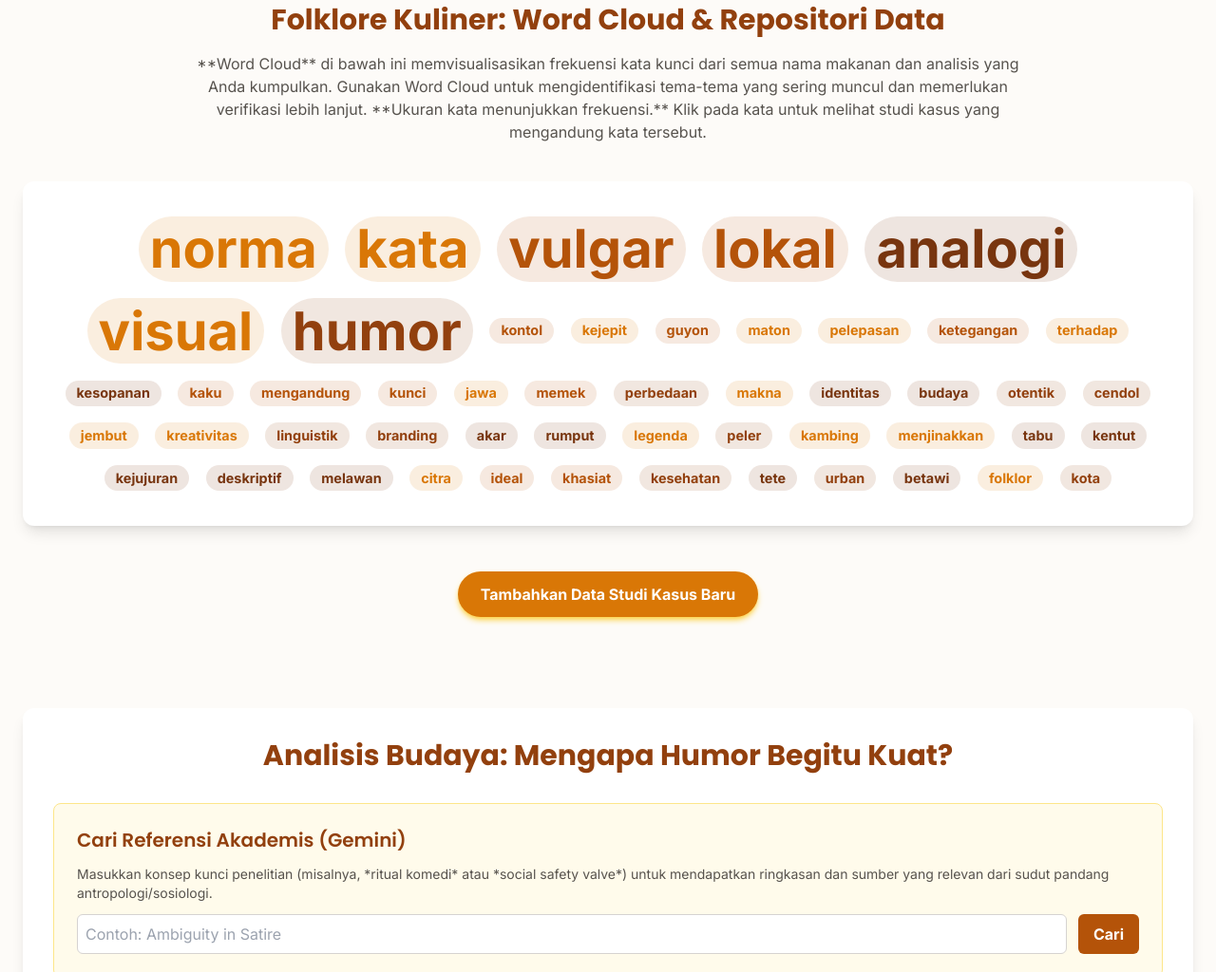
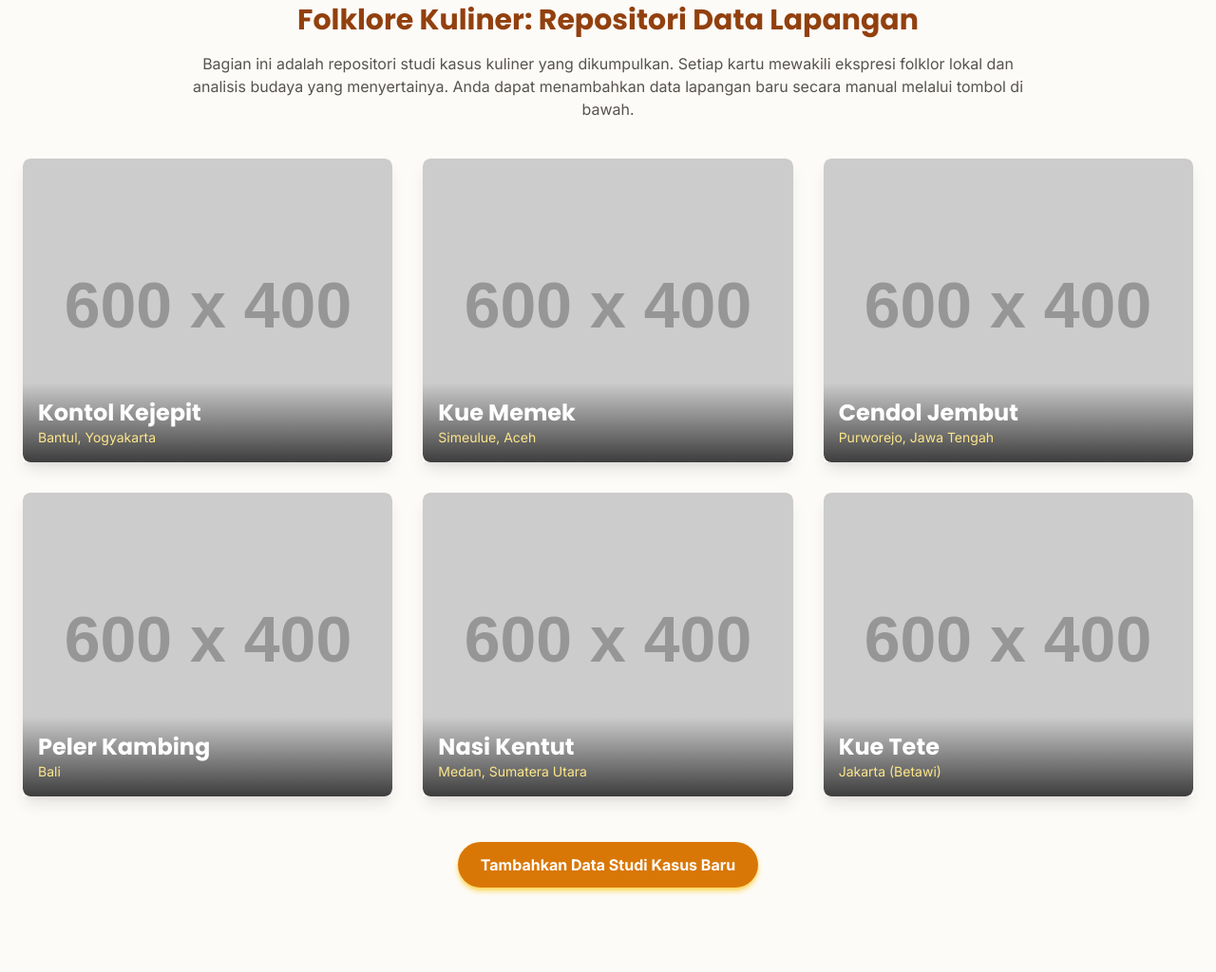
Before and after one commit to citrapricylia-am/web-humor---resistensi, a plain HTML site: page index.html in a window 1280 px wide. Shown: the part 1197-2221 px from the top of the page at 95% size. Drawn offline with nearby package versions, Linux system fonts and the light colour scheme; placeholder pictures from the web are drawn by us.

Commit message:
Update index.html

```diff
--- a/index.html
+++ b/index.html
@@ -10,7 +10,7 @@
     <link rel="preconnect" href="https://fonts.gstatic.com" crossorigin>
     <link href="https://fonts.googleapis.com/css2?family=Inter:wght@400;600;700&family=Poppins:wght@600;700&display=swap" rel="stylesheet">
     <style>
-        body{
+        body {
             font-family: 'Inter', sans-serif;
             background-color: #FDFBF8;
             color: #38332E;
@@ -27,7 +27,43 @@
             border-bottom-color: #D97706;
         }
 
-        /* Chart Container */
+        /* START: Flip Card Correction */
+        .card-wrapper {
+            perspective: 1000px;
+            height: 100%;
+        }
+        .card {
+            position: relative;
+            width: 100%;
+            height: 100%;
+            transform-style: preserve-3d;
+            transition: transform 0.6s;
+            cursor: pointer;
+            box-shadow: 0 10px 15px -3px rgba(0, 0, 0, 0.1), 0 4px 6px -2px rgba(0, 0, 0, 0.05);
+        }
+        .card.is-flipped {
+            transform: rotateY(180deg);
+        }
+        .card-face, .card-back {
+            position: absolute;
+            top: 0;
+            left: 0;
+            width: 100%;
+            height: 100%;
+            backface-visibility: hidden;
+            -webkit-backface-visibility: hidden;
+            border-radius: 0.5rem;
+        }
+        .card-back {
+            transform: rotateY(180deg);
+            display: flex;
+            flex-direction: column;
+            justify-content: space-between;
+            overflow-y: auto;
+            padding: 1.5rem;
+        }
+        /* END: Flip Card Correction */
+
         .chart-container {
             position: relative;
             width: 100%;
@@ -42,40 +78,16 @@
                 height: 500px;
             }
         }
-
-        /* Word Cloud Styling */
-        .word-cloud-container-new {
-            display: flex; /* Menggunakan flex untuk tata letak yang lebih fleksibel */
-            flex-wrap: wrap; /* Memungkinkan wrapping kata */
-            justify-content: center;
-            align-items: center;
-            align-content: center;
-            gap: 0.5rem; /* Mengurangi jarak antar kata */
-        }
-        .word-cloud-word {
-            display: inline-block;
-            margin: 0.3rem; /* Menyesuaikan margin */
-            padding: 0.4rem 0.75rem;
-            border-radius: 9999px;
-            transition: all 0.3s;
-            cursor: pointer;
-            line-height: 1; /* Penting untuk kerapatan */
-            font-weight: 700;
-        }
-        .word-cloud-word:hover {
-            opacity: 0.9;
-            transform: scale(1.1);
-        }
     </style>
 </head>
 <body class="bg-[#FDFBF8] text-stone-800">
 
 <!-- Chosen Palette: Warm Earth Tones -->
-<!-- Application Structure Plan: Saya merancang aplikasi ini sebagai sebuah narasi tunggal yang dapat digulir (single-page scrollable narrative) untuk memandu pengguna dari konsep umum ke studi kasus spesifik. Strukturnya adalah: 1) Pengantar Konseptual, 2) Studi Kasus Ikonik (Warkop DKI) dengan visualisasi data untuk menunjukkan konteks, 3) Repositori Data Kuliner (Word Cloud) untuk visualisasi frekuensi kata kunci, dan 4) Analisis Sintetis. Word Cloud menggantikan galeri kartu untuk memungkinkan verifikasi data mentah secara tematik. Navigasi sticky memfasilitasi akses cepat ke setiap bagian tematik. -->
+<!-- Application Structure Plan: Saya merancang aplikasi ini sebagai sebuah narasi tunggal yang dapat digulir (single-page scrollable narrative) untuk memandu pengguna dari konsep umum ke studi kasus spesifik. Strukturnya adalah: 1) Pengantar Konseptual, 2) Studi Kasus Ikonik (Warkop DKI) dengan visualisasi data untuk menunjukkan konteks, 3) Eksplorasi Humor Keseharian (Kuliner) dalam bentuk galeri interaktif untuk mendorong penemuan, dan 4) Analisis Sintetis. Struktur ini dipilih karena paling efektif untuk menceritakan sebuah kisah budaya yang kompleks secara linear namun interaktif, memungkinkan pengguna memahami lapisan-lapisan makna tanpa kewalahan. Navigasi sticky memfasilitasi akses cepat ke setiap bagian tematik. -->
 <!-- Visualization & Content Choices:
 1. Info: Kritik sosial Warkop DKI selama era Orde Baru. Goal: Menunjukkan korelasi antara karya Warkop dan konteks politik. Viz/Presentation: Bar chart (Chart.js/Canvas) yang memetakan jumlah film Warkop per tahun di atas garis waktu peristiwa penting Orde Baru. Interaction: Tooltip pada bar chart akan menampilkan detail film dan kritik yang relevan. Justification: Visualisasi ini lebih berdampak daripada daftar teks, secara langsung mengaitkan output kreatif dengan tekanan politik.
-2. Info: Nama-nama makanan Indonesia yang provokatif dan analisisnya. Goal: Memvisualisasikan frekuensi tema dan kata kunci dari data mentah untuk verifikasi awal. Viz/Presentation: Word Cloud (HTML/CSS/JS) dengan tata letak flexbox yang rapat. Interaction: Ukuran kata menunjukkan frekuensi. Mengklik kata akan menampilkan detail mentah dari kata tersebut. Justification: Word Cloud adalah metode terbaik untuk eksplorasi tema data kualitatif yang masih mentah, jauh lebih baik daripada kartu atau daftar saat verifikasi diperlukan.
-3. Info: Konsep teoritis dan analisis. Goal: Menyajikan argumen akademis. Viz/Presentation: Blok teks terstruktur dengan kutipan yang menonjol (HTML/Tailwind) dan pencarian referensi via Gemini API. Justification: Memastikan keterbacaan dan fokus pada konten analitis yang padat. -->
+2. Info: Nama-nama makanan Indonesia yang provokatif. Goal: Mengorganisir dan menampilkan berbagai contoh ekspresi folklor yang tersembunyi. Viz/Presentation: Galeri kartu interaktif (HTML/CSS/JS). Interaction: Mengklik kartu akan membaliknya ('flip') untuk menampilkan asal-usul, deskripsi, dan analisis budaya nama tersebut. Justification: Mendorong eksplorasi dan rasa ingin tahu pengguna dengan cara yang bersih dan terorganisir, lebih efektif daripada daftar panjang atau peta yang rumit untuk data kualitatif ini.
+3. Info: Konsep teoritis dan analisis. Goal: Menyajikan argumen akademis. Viz/Presentation: Blok teks terstruktur dengan kutipan yang menonjol (HTML/Tailwind). Interaction: Navigasi internal via tautan. Justification: Memastikan keterbacaan dan fokus pada konten analitis yang padat. -->
 <!-- CONFIRMATION: NO SVG graphics used. NO Mermaid JS used. -->
 
     <header class="bg-white/80 backdrop-blur-md sticky top-0 z-50 shadow-sm">
@@ -119,18 +131,11 @@
         </section>
 
         <section id="kuliner" class="mb-24">
-            <h2 class="text-3xl font-bold text-center mb-4 text-amber-800">Folklore Kuliner: Word Cloud & Repositori Data</h2>
+            <h2 class="text-3xl font-bold text-center mb-4 text-amber-800">Folklore Kuliner: Repositori Data Lapangan</h2>
             <p class="text-base text-center max-w-4xl mx-auto text-stone-600 mb-10">
-                **Word Cloud** di bawah ini memvisualisasikan frekuensi kata kunci dari semua nama makanan dan analisis yang Anda kumpulkan. Gunakan Word Cloud untuk mengidentifikasi tema-tema yang sering muncul dan memerlukan verifikasi lebih lanjut. **Ukuran kata menunjukkan frekuensi.** Klik pada kata untuk melihat studi kasus yang mengandung kata tersebut.
+                Bagian ini adalah repositori studi kasus kuliner yang dikumpulkan. Setiap kartu mewakili ekspresi folklor lokal dan analisis budaya yang menyertainya. Anda dapat menambahkan data lapangan baru secara manual melalui tombol di bawah.
             </p>
-
-            <div id="word-cloud-container" class="word-cloud-container-new bg-white p-8 rounded-xl shadow-lg min-h-[300px]">
-                <!-- Word Cloud akan dirender di sini -->
-            </div>
-
-            <div id="word-detail-output" class="mt-8 p-4 bg-stone-100 rounded-lg text-sm text-stone-700 hidden">
-                <h4 class="font-bold text-amber-800 mb-2">Detail Studi Kasus yang Mengandung Kata Kunci "<span id="detail-word" class="text-amber-600"></span>"</h4>
-                <ul id="detail-list" class="list-disc list-inside space-y-1"></ul>
+            <div id="food-gallery" class="grid grid-cols-1 sm:grid-cols-2 lg:grid-cols-3 gap-8">
             </div>
 
             <!-- Fitur Manual Input Repositori -->
@@ -205,12 +210,12 @@
                     <textarea id="input-desc" rows="2" required class="mt-1 block w-full p-2 border border-stone-300 rounded-md"></textarea>
                 </div>
                 <div>
-                    <label for="input-analysis" class="block text-sm font-medium text-stone-700">Analisis Antropologis/Budaya (Sertakan kata kunci penting)</label>
+                    <label for="input-analysis" class="block text-sm font-medium text-stone-700">Analisis Antropologis/Budaya</label>
                     <textarea id="input-analysis" rows="3" required class="mt-1 block w-full p-2 border border-stone-300 rounded-md"></textarea>
                 </div>
                 <div class="flex justify-end space-x-3 pt-4">
                     <button type="button" id="close-modal-btn" class="px-4 py-2 text-stone-600 bg-stone-100 hover:bg-stone-200 rounded-md transition">Batal</button>
-                    <button type="submit" class="px-4 py-2 bg-amber-600 text-white hover:bg-amber-700 rounded-md transition">Tambahkan Data</button>
+                    <button type="submit" class="px-4 py-2 bg-amber-600 text-white hover:bg-amber-700 rounded-md transition">Tambahkan ke Repositori</button>
                 </div>
             </form>
         </div>
@@ -224,9 +229,10 @@
         const API_KEY = "";
         const API_URL_TEXT = `https://generativelanguage.googleapis.com/v1beta/models/gemini-2.5-flash-preview-05-20:generateContent?key=${API_KEY}`;
 
-        // Fungsi utilitas untuk fetch API
+        // Fungsi untuk menunda eksekusi (untuk exponential backoff)
         const sleep = (ms) => new Promise(resolve => setTimeout(resolve, ms));
 
+        // Fungsi untuk melakukan fetch dengan exponential backoff
         async function fetchWithRetry(url, options, maxRetries = 5) {
             for (let i = 0; i < maxRetries; i++) {
                 try {
@@ -248,7 +254,8 @@
             }
         }
 
-        // FUNGSI GEMINI (PENCARIAN REFERENSI)
+        // FUNGSI UTAMA UNTUK FITUR GEMINI (PENCARIAN REFERENSI TETAP)
+
         async function searchAcademicReferences() {
             const queryInput = document.getElementById('ref-query');
             const outputDiv = document.getElementById('ref-output');
@@ -329,19 +336,115 @@
             }
         }
 
-        // DATA REPOSITORI DAN FUNGSI WORD CLOUD
+        // FUNGSI UTAMA UNTUK FITUR REPOSITORI MANUAL
 
         const foodData = [
-            { name: "Kontol Kejepit", origin: "Bantul", description: "Kue tradisional berbentuk vulgar.", analysis: "Guyon maton, pelepasan ketegangan terhadap norma kesopanan yang kaku. Mengandung kata kunci: vulgar, Jawa, norma." },
-            { name: "Kue Memek", origin: "Simeulue", description: "Bubur ketan pisang.", analysis: "Perbedaan makna kata, identitas budaya lokal, otentik." },
-            { name: "Cendol Jembut", origin: "Purworejo", description: "Es dawet hitam di bawah jembatan butuh.", analysis: "Kreativitas linguistik, branding akar rumput, legenda lokal." },
-            { name: "Peler Kambing", origin: "Bali", description: "Jajanan singkong gula merah.", analysis: "Analogi visual vulgar, menjinakkan tabu, humor." },
-            { name: "Nasi Kentut", origin: "Medan", description: "Nasi dimasak dengan daun sembukan.", analysis: "Kejujuran deskriptif, melawan citra ideal, khasiat kesehatan." },
-            { name: "Kue Tete", origin: "Jakarta", description: "Kue Ape Betawi.", analysis: "Humor urban Betawi, analogi visual, folklor kota." }
+            {
+                name: "Kontol Kejepit",
+                origin: "Bantul, Yogyakarta",
+                image: "https://placehold.co/600x400/F59E0B/333?text=Kue+Jepit+Kacang+Hijau",
+                description: "Kue tradisional berwarna coklat muda dengan isian kacang hijau atau enten-enten kelapa. Namanya berasal dari bentuknya yang mirip alat kelamin pria ('kontol') yang seolah 'kejepit' saat proses pembuatannya.",
+                analysis: "Penamaan ini adalah bentuk 'guyon maton' (candaan sopan) khas Jawa. Dengan menamai sesuatu yang sakral (makanan) dengan nama vulgar, terjadi pelepasan ketegangan terhadap norma kesopanan yang kaku."
+            },
+            {
+                name: "Kue Memek",
+                origin: "Simeulue, Aceh",
+                image: "https://placehold.co/600x400/D97706/333?text=Bubur+Ketan+Pisang",
+                description: "Bubur atau penganan yang terbuat dari beras ketan, pisang, dan santan. Nama 'memek' berasal dari kata 'mamemek' dalam bahasa setempat yang artinya mengunyah atau menggigit. Telah diakui sebagai Warisan Budaya Takbenda.",
+                analysis: "Contoh bagaimana sebuah kata bisa memiliki makna berbeda tergantung konteks budaya. Meskipun terdengar tabu di luar Simeulue, nama ini adalah deskripsi proses dan bagian dari identitas lokal yang otentik."
+            },
+            {
+                name: "Cendol Jembut",
+                origin: "Purworejo, Jawa Tengah",
+                image: "https://placehold.co/600x400/B45309/333?text=Dawet+Hitam+Purworejo",
+                description: "Es cendol dawet hitam yang dijual di bawah jembatan butuh ('Jembut'). Awalnya hanya dikenal sebagai Dawet Ireng, nama 'Jembut' menjadi populer sebagai akronim lokasi yang jenaka dan mudah diingat.",
+                analysis: "Ini adalah contoh kreativitas linguistik dan 'branding' akar rumput. Akronim yang provokatif membuat produk ini menonjol dan menjadi legenda lokal, menunjukkan kekuatan humor dalam pemasaran informal."
+            },
+            {
+                name: "Peler Kambing",
+                origin: "Bali",
+                image: "https://placehold.co/600x400/92400E/333?text=Jajanan+Singkong+Gula+Merah",
+                description: "Jajanan pasar dari singkong parut yang dicampur gula merah, dibentuk lonjong, lalu direbus. Nama ini merujuk pada bentuknya yang dianggap mirip testis kambing.",
+                analysis: "Sama seperti Kontol Kejepit, penamaan ini menggunakan analogi visual yang vulgar untuk menciptakan humor. Ini adalah cara masyarakat 'menjinakkan' hal-hal tabu dengan membawanya ke ranah sehari-hari seperti makanan."
+            },
+            {
+                name: "Nasi Kentut",
+                origin: "Medan, Sumatera Utara",
+                image: "https://placehold.co/600x400/78350F/333?text=Nasi+Daun+Sembukan",
+                description: "Nasi yang dimasak dengan daun sembukan (Paederia foetida), yang memiliki aroma khas seperti kentut saat diremas. Daun ini dipercaya memiliki khasiat untuk melancarkan pencernaan.",
+                analysis: "Di sini, nama yang tidak biasa justru berfungsi sebagai penanda khasiat dan keunikan bahan. Humor muncul dari kejujuran deskriptif yang melawan citra ideal makanan yang seharusnya selalu 'harum' dan 'sedap'."
+            },
+             {
+                name: "Kue Tete",
+                origin: "Jakarta (Betawi)",
+                image: "https://placehold.co/600x400/CA8A04/333?text=Kue+Ape+Betawi",
+                description: "Kue Ape atau 'kue tete' adalah jajanan khas Betawi yang berbentuk lingkaran dengan bagian tengah yang menonjol dan lembut, dikelilingi oleh pinggiran yang renyah. Bentuknya yang dianggap menyerupai payudara ('tete') membuatnya mendapat julukan tersebut.",
+                analysis: "Penamaan ini adalah cerminan dari humor urban Betawi yang ceplas-ceplos dan berbasis pada analogi visual. Ini menunjukkan bagaimana kehidupan kota yang dinamis juga menghasilkan folklornya sendiri yang unik dan sedikit nakal."
+            }
         ];
 
-        // Stopwords (kata-kata umum yang diabaikan dalam Word Cloud)
-        const stopWords = new Set(['yang', 'dari', 'dan', 'dengan', 'di', 'adalah', 'ini', 'sebagai', 'pada', 'atau', 'untuk', 'itu', 'cara', 'ke', 'untuk', 'bahwa', 'suatu', 'oleh', 'tentang', 'serta', 'bagian', 'dalam', 'mereka', 'saja', 'juga', 'agar', 'bisa', 'saat', 'para', 'sebuah', 'hingga', 'kue', 'nasi', 'bubur', 'es']);
+        function createFoodCardHTML(food) {
+            const isNew = food.isNew ? ' (Data Manual)' : '';
+            const imagePlaceholder = food.image || `https://placehold.co/600x400/3B82F6/EEE?text=${food.name.replace(/ /g, '+')}`; // Placeholder biru untuk data baru
+
+            return `
+                <div class="card-wrapper h-80">
+                    <div class="card w-full h-full">
+                        <div class="card-face relative w-full h-full overflow-hidden">
+                            <img src="${imagePlaceholder}" alt="${food.name}" class="w-full h-full object-cover rounded-lg">
+                            <div class="absolute bottom-0 left-0 w-full p-4 bg-gradient-to-t from-black/70 to-transparent rounded-b-lg">
+                                <h3 class="text-white text-2xl font-bold">${food.name}${isNew}</h3>
+                                <p class="text-amber-200 text-sm">${food.origin}</p>
+                            </div>
+                        </div>
+                        <div class="card-back absolute w-full h-full bg-white flex flex-col justify-between rounded-lg">
+                            <div class="p-6 overflow-y-auto flex-grow">
+                                <h4 class="font-bold text-lg text-amber-800">${food.name}</h4>
+                                <p class="text-sm text-stone-600 mt-2">${food.description}</p>
+                                <p class="text-sm text-stone-700 mt-4 italic border-l-4 border-amber-500 pl-3"><strong>Analisis:</strong> ${food.analysis}</p>
+                            </div>
+                            <p class="text-xs text-center text-stone-400 p-2 border-t">Klik untuk kembali</p>
+                        </div>
+                    </div>
+                </div>
+            `;
+        }
+
+        function renderFoodCards(data) {
+            const gallery = document.getElementById('food-gallery');
+            // Clear existing content and render all data
+            gallery.innerHTML = '';
+            data.forEach(food => {
+                gallery.innerHTML += createFoodCardHTML(food);
+            });
+
+            document.querySelectorAll('.card').forEach(card => {
+                card.addEventListener('click', function() {
+                    this.classList.toggle('is-flipped');
+                });
+            });
+        }
+
+        function addNewFoodCase(event) {
+            event.preventDefault();
+
+            const newFood = {
+                name: document.getElementById('input-name').value,
+                origin: document.getElementById('input-origin').value,
+                description: document.getElementById('input-desc').value,
+                analysis: document.getElementById('input-analysis').value,
+                isNew: true, // Marker bahwa data ini diinput manual
+                image: `https://placehold.co/600x400/3B82F6/EEE?text=${document.getElementById('input-name').value.replace(/ /g, '+')}` // Placeholder biru
+            };
+
+            foodData.push(newFood);
+            renderFoodCards(foodData); // Re-render seluruh galeri
+
+            // Close modal and reset form
+            document.getElementById('data-modal').classList.add('hidden');
+            document.getElementById('data-modal').classList.remove('flex');
+            document.getElementById('new-food-form').reset();
+        }
 
         function generateWordCloud(data) {
             const wordFrequencies = {};
@@ -364,101 +467,41 @@
                 }
             });
 
-            // Urutkan dan batasi jumlah kata yang ditampilkan
-            const sortedWords = Object.entries(wordFrequencies).sort(([, a], [, b]) => b - a).slice(0, 50);
-
-            if (sortedWords.length === 0) {
-                container.innerHTML = '<p class="text-stone-500 text-lg">Tidak ada kata kunci yang cukup untuk membuat Word Cloud. Tambahkan data studi kasus.</p>';
-                return;
-            }
-
-            // Tentukan skala ukuran font
-            const maxCount = sortedWords[0][1];
-            const minCount = sortedWords.length > 1 ? sortedWords[sortedWords.length - 1][1] : maxCount;
-            const maxFontSize = 3.5; // rem
-            const minFontSize = 0.9; // rem
-
-            // Palet warna yang lebih tematik
-            const colors = ['#D97706', '#B45309', '#92400E', '#78350F'];
-
-            sortedWords.forEach(([word, count]) => {
-                // Hitung ukuran font secara linier
-                let size = minFontSize;
-                if (maxCount !== minCount) {
-                     size = minFontSize + (maxFontSize - minFontSize) * ((count - minCount) / (maxCount - minCount) || 0);
-                } else if (maxCount > 0) {
-                     size = (maxFontSize + minFontSize) / 2;
+            // Buat Word Cloud
+            const wordCloud = new WordCloud(container, {
+                list: Object.entries(wordFrequencies),
+                gridSize: Math.round(16 * container.offsetWidth / 1024),
+                weightFactor: 1,
+                fontFamily: 'Inter',
+                color: 'random-dark',
+                backgroundColor: '#FDFBF8',
+                rotateRatio: 0.3,
+                rotationSteps: 2,
+                drawOutOfBound: false,
+                shuffle: true,
+                shape: 'circle',
+                ellipticity: 0.65,
+                minRotation: -0.25,
+                maxRotation: 0.25,
+                minSize: 10,
+                maxSize: 100,
+                minWeight: 1,
+                maxWeight: 10,
+                clearCanvas: true,
+                hover: function(item, dimension, event) {
+                    container.style.cursor = 'pointer';
+                },
+                click: function(item, dimension, event) {
+                    console.log(item);
+                },
+                onWordCloudRendered: function() {
+                    container.style.cursor = 'default';
                 }
-
-                const color = colors[Math.floor(Math.random() * colors.length)];
-                const bgColor = color + '20'; // Opacity 20
-
-                const wordElement = document.createElement('span');
-                wordElement.className = 'word-cloud-word';
-                wordElement.textContent = word;
-                wordElement.style.fontSize = `${size}rem`;
-                wordElement.style.backgroundColor = bgColor;
-                wordElement.style.color = color;
-
-                wordElement.addEventListener('click', () => showWordDetail(word));
-
-                container.appendChild(wordElement);
             });
-        }
-
-        function showWordDetail(word) {
-            const detailOutput = document.getElementById('word-detail-output');
-            const detailWord = document.getElementById('detail-word');
-            const detailList = document.getElementById('detail-list');
-
-            detailWord.textContent = word;
-            detailList.innerHTML = '';
-
-            // Cari semua item data yang mengandung kata kunci ini
-            const matchingItems = foodData.filter(item =>
-                (item.name + ' ' + item.analysis).toLowerCase().includes(word)
-            );
-
-            if (matchingItems.length === 0) {
-                detailList.innerHTML = `<li>Tidak ditemukan studi kasus yang secara eksplisit mengandung kata kunci "${word}".</li>`;
-            } else {
-                matchingItems.forEach(item => {
-                    const listItem = document.createElement('li');
-                    listItem.innerHTML = `<strong>${item.name}</strong> (${item.origin}): ${item.analysis}`;
-                    detailList.appendChild(listItem);
-                });
-            }
-
-            detailOutput.classList.remove('hidden');
-        }
-
-        function addNewFoodCase(event) {
-            event.preventDefault();
-
-            const newFood = {
-                name: document.getElementById('input-name').value,
-                origin: document.getElementById('input-origin').value,
-                description: document.getElementById('input-desc').value,
-                analysis: document.getElementById('input-analysis').value,
-            };
-
-            foodData.push(newFood);
-            generateWordCloud(foodData); // Generate ulang Word Cloud
-
-            // Close modal and reset form
-            document.getElementById('data-modal').classList.add('hidden');
-            document.getElementById('data-modal').classList.remove('flex');
-            document.getElementById('new-food-form').reset();
-
-            // Sembunyikan detail output lama
-            document.getElementById('word-detail-output').classList.add('hidden');
         }
 
 
         document.addEventListener('DOMContentLoaded', () => {
-            // Inisialisasi Word Cloud saat load
-            generateWordCloud(foodData);
-
             // Data Warkop Chart
             const warkopData = {
                 labels: ['1979-80', '1981-82', '1983-84', '1985-86', '1987-88', '1989-90', '1991-92', '1993-94'],
@@ -513,6 +556,9 @@
                 }
             });
 
+            // Initial render of food cards
+            renderFoodCards(foodData);
+
             // Event Listeners for Gemini Feature (Pencarian Referensi)
             document.getElementById('search-ref-btn').addEventListener('click', searchAcademicReferences);
             document.getElementById('ref-query').addEventListener('keypress', function(e) {
```
